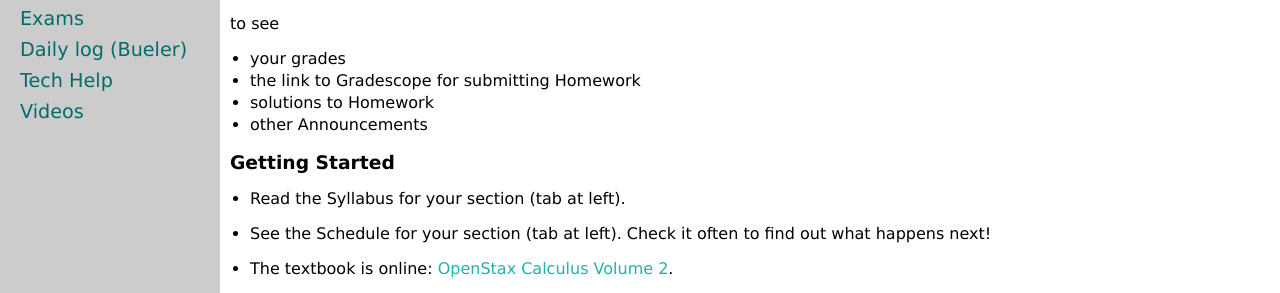
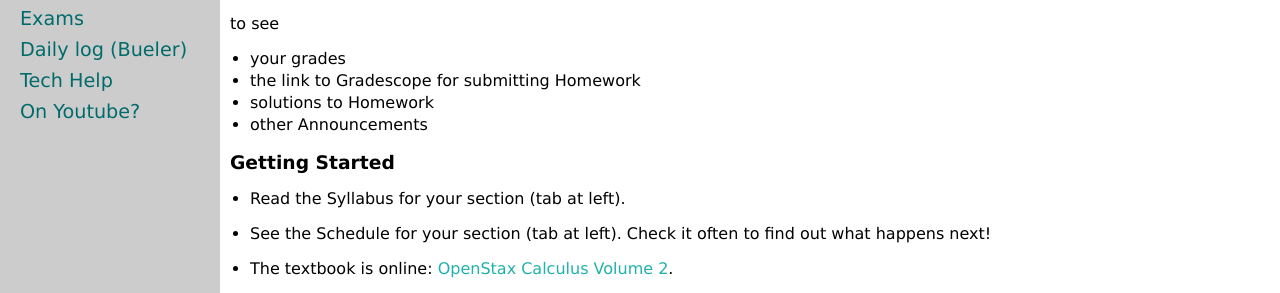
Before and after one commit to uaf-math/calc2, a Jekyll site: the page built from index.md, in a window 1280 px wide. Shown: the part 238-531 px from the top of the page. Built offline with Jekyll 4.4.1, drawn with Linux system fonts in a browser that asks for light colours.

Commit message:
honest toc

```diff
--- a/_data/toc.yaml
+++ b/_data/toc.yaml
@@ -29,5 +29,5 @@ docs:
 - title: Tech Help
   url: techHelp.html
 
-- title: Videos
+- title: On Youtube?
   url: videos.html
```
